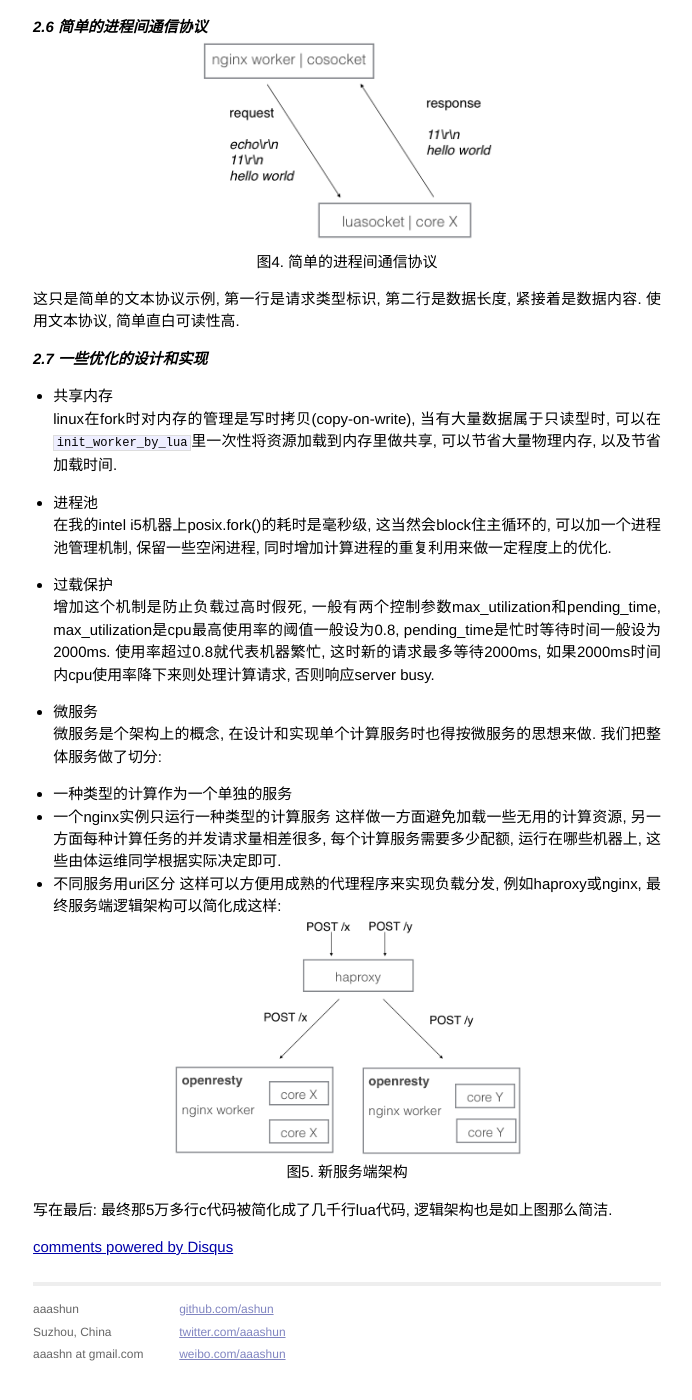
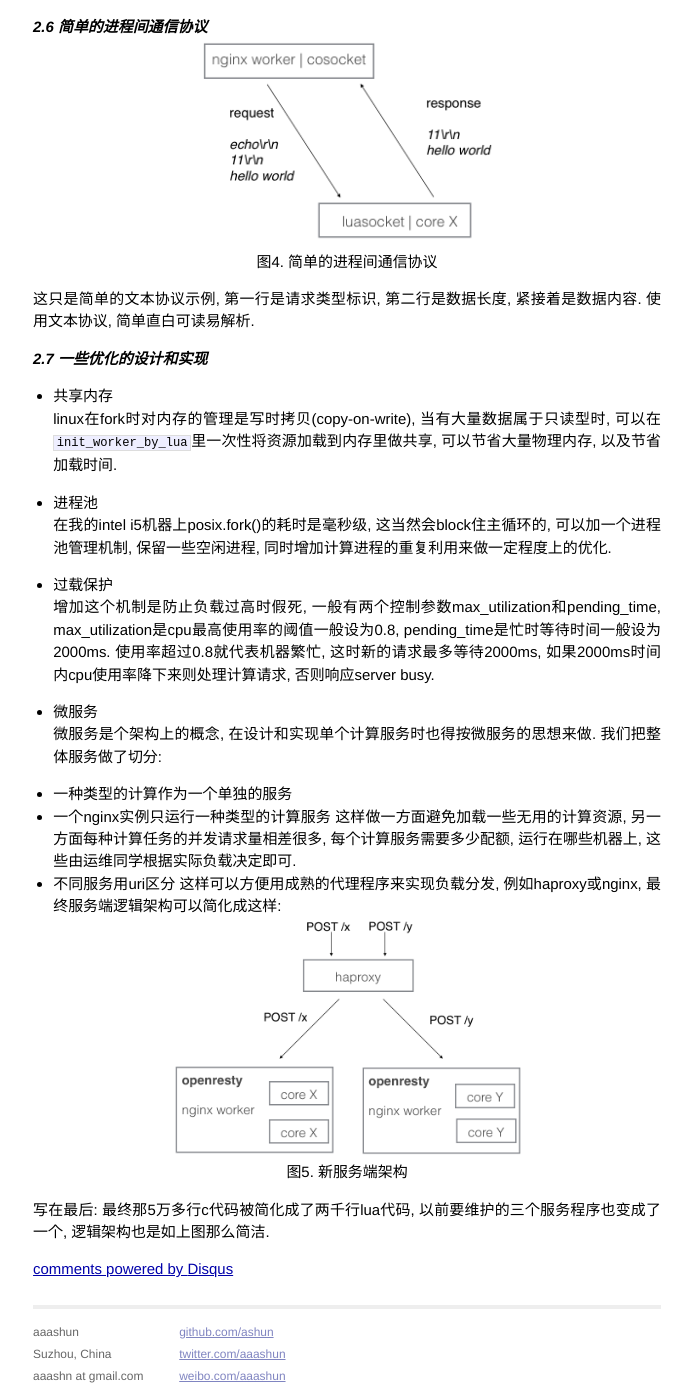
Before and after one commit to aaashun/aaashun.github.io, a Jekyll site: the page built from _posts/2014-12-03-openresty-as-compute-intensive-server.md, in a window 1280 px wide and 1400 px high, scrolled down 2417 px. Shown: the whole window, without its empty margins (293-985 px from the left). Built offline with Jekyll 4.4.1, drawn with Linux system fonts in a browser that asks for light colours; Markdown is read by kramdown in place of the engine named in the settings; comment, search, counter and statistics services are not loaded; before the commit the page ends 3794 px from its top, so only the background shows below that.

Commit message:
tiny change

```diff
--- a/_posts/2014-12-03-openresty-as-compute-intensive-server.md
+++ b/_posts/2014-12-03-openresty-as-compute-intensive-server.md
@@ -82,7 +82,7 @@ lua作为服务端脚本有诸多优点:
 图4. 简单的进程间通信协议<br/>
 </center>
 
-这只是简单的文本协议示例, 第一行是请求类型标识, 第二行是数据长度, 紧接着是数据内容. 使用文本协议, 简单直白可读性高.
+这只是简单的文本协议示例, 第一行是请求类型标识, 第二行是数据长度, 紧接着是数据内容. 使用文本协议, 简单直白可读易解析.
 
 #### 2.7 一些优化的设计和实现
 * 共享内存<br/>
@@ -99,7 +99,7 @@ linux在fork时对内存的管理是写时拷贝(copy-on-write), 当有大量数
 
  * 一种类型的计算作为一个单独的服务
  * 一个nginx实例只运行一种类型的计算服务
-   这样做一方面避免加载一些无用的计算资源, 另一方面每种计算任务的并发请求量相差很多, 每个计算服务需要多少配额, 运行在哪些机器上, 这些由体运维同学根据实际决定即可.
+   这样做一方面避免加载一些无用的计算资源, 另一方面每种计算任务的并发请求量相差很多, 每个计算服务需要多少配额, 运行在哪些机器上, 这些由运维同学根据实际负载决定即可.
  * 不同服务用uri区分
    这样可以方便用成熟的代理程序来实现负载分发, 例如haproxy或nginx, 最终服务端逻辑架构可以简化成这样:
 <center>
@@ -107,4 +107,4 @@ linux在fork时对内存的管理是写时拷贝(copy-on-write), 当有大量数
 图5. 新服务端架构
 </center>
 
-写在最后: 最终那5万多行c代码被简化成了几千行lua代码, 逻辑架构也是如上图那么简洁.
+写在最后: 最终那5万多行c代码被简化成了两千行lua代码, 以前要维护的三个服务程序也变成了一个, 逻辑架构也是如上图那么简洁.
```
